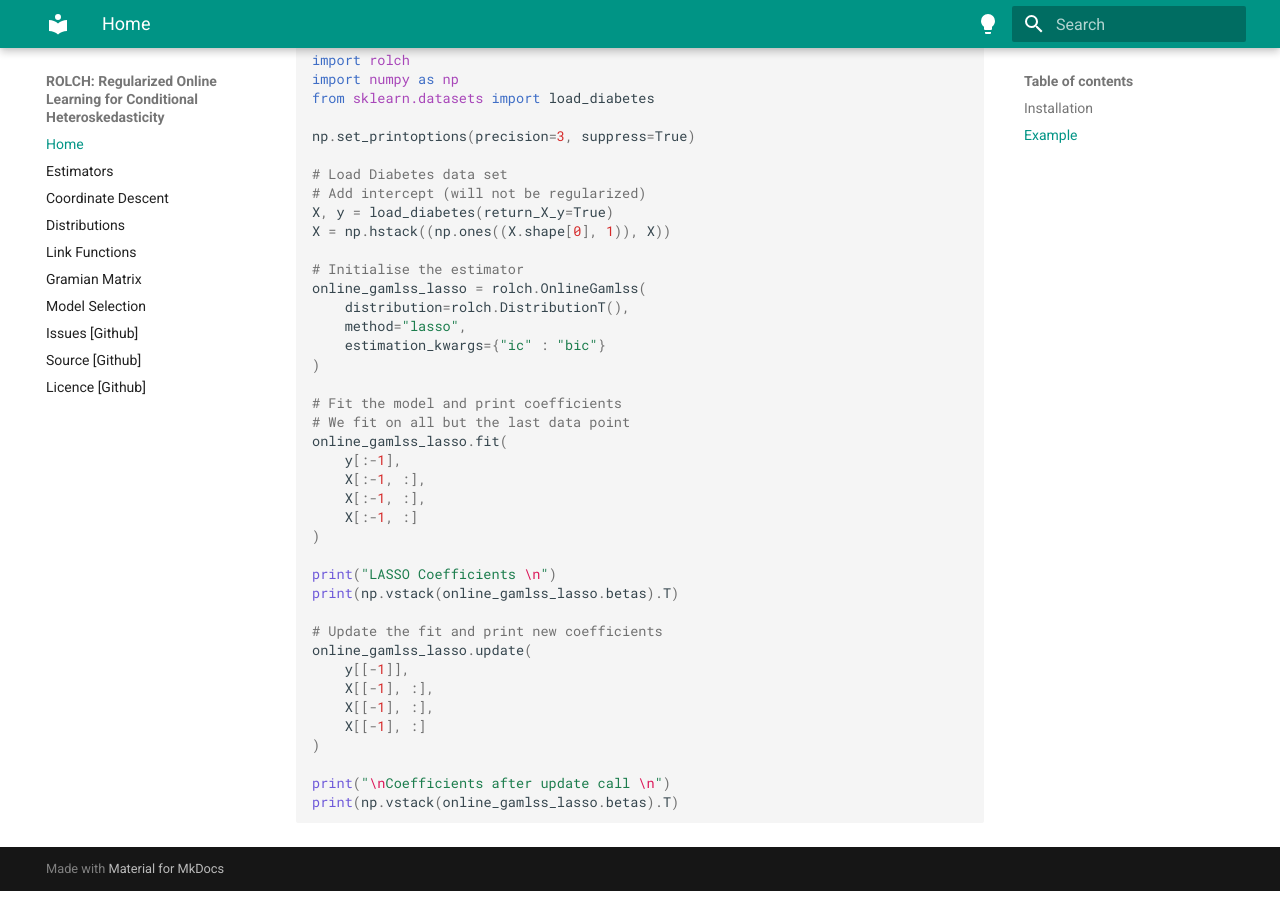
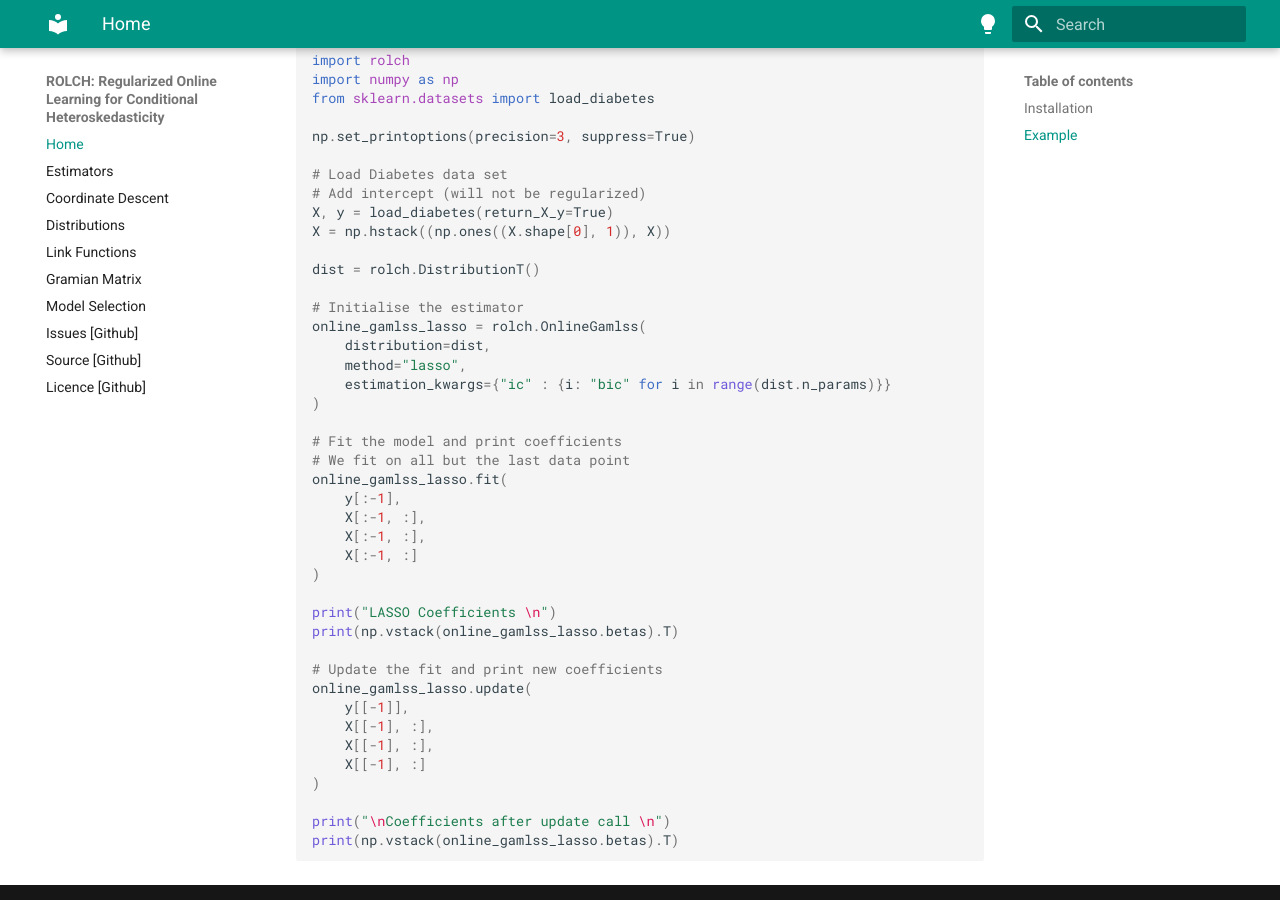
Before and after one commit to simon-hirsch/rolch, an MkDocs documentation site: the page built from docs/index.md, in a window 1280 px wide and 900 px high, scrolled down 676 px. Built offline with MkDocs 1.6.1 and Material for MkDocs 9.7.7, drawn with Linux system fonts in a browser that asks for light colours.

Commit message:
Adjust docs

```diff
--- a/docs/index.md
+++ b/docs/index.md
@@ -30,11 +30,13 @@ np.set_printoptions(precision=3, suppress=True)
 X, y = load_diabetes(return_X_y=True)
 X = np.hstack((np.ones((X.shape[0], 1)), X))
 
+dist = rolch.DistributionT()
+
 # Initialise the estimator
 online_gamlss_lasso = rolch.OnlineGamlss(
-    distribution=rolch.DistributionT(),
+    distribution=dist,
     method="lasso",
-    estimation_kwargs={"ic" : "bic"}
+    estimation_kwargs={"ic" : {i: "bic" for i in range(dist.n_params)}}
 )
 
 # Fit the model and print coefficients
```
Also changed, not shown: example.ipynb.
